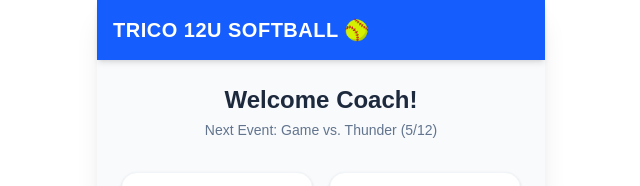
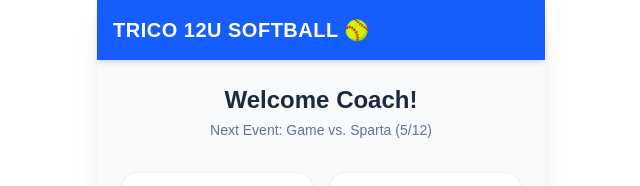
Before and after one commit to cryptoBrando/softball-app, a Next.js app in the folder softball-app/: page /softball-app/ in a window 1280 px wide. Shown: the top 186 px of the page, without its empty margins (319-959 px from the left). Built offline with nearby package versions, Linux system fonts and the light colour scheme.

Commit message:
Abstract next event details into a unified teamConfig.ts file

```diff
--- a/softball-app/src/app/page.tsx
+++ b/softball-app/src/app/page.tsx
@@ -1,12 +1,13 @@
 import Link from 'next/link';
 import { Calendar, LayoutList, Trophy, Users } from 'lucide-react';
+import { teamConfig } from './teamConfig';
 
 export default function Home() {
   return (
     <div className="p-6 bg-slate-50 min-h-[calc(100vh-4rem)]">
       <div className="mb-8 text-center">
         <h2 className="text-2xl font-black text-slate-800">Welcome Coach!</h2>
-        <p className="text-slate-500 text-sm mt-1">Next Event: Game vs. Thunder (5/12)</p>
+        <p className="text-slate-500 text-sm mt-1">Next Event: {teamConfig.nextEvent.type} vs. {teamConfig.nextEvent.opponent} ({teamConfig.nextEvent.shortDate})</p>
       </div>
 
       <div className="grid grid-cols-2 gap-4">
--- a/softball-app/src/app/schedule/page.tsx
+++ b/softball-app/src/app/schedule/page.tsx
@@ -3,10 +3,11 @@
 import Link from 'next/link';
 import { Calendar, MapPin, Clock, X } from 'lucide-react';
 import { useState } from 'react';
+import { teamConfig } from '../teamConfig';
 
 export default function Schedule() {
   const [events, setEvents] = useState([
-    { type: 'Game', date: 'May 12, 2026', time: '6:00 PM', opponent: 'Sparta', location: 'Field 4', isNext: true },
+    { type: teamConfig.nextEvent.type, date: teamConfig.nextEvent.date, time: teamConfig.nextEvent.time, opponent: teamConfig.nextEvent.opponent, location: teamConfig.nextEvent.location, isNext: true },
     { type: 'Practice', date: 'May 14, 2026', time: '5:30 PM', opponent: 'Infield Focus', location: 'Field 2', isNext: false },
     { type: 'Game', date: 'May 16, 2026', time: '9:00 AM', opponent: 'Lightning', location: 'Field 1', isNext: false },
   ]);
--- a/softball-app/src/app/schedule/pregame/page.tsx
+++ b/softball-app/src/app/schedule/pregame/page.tsx
@@ -2,6 +2,7 @@
 
 import { useState, useEffect } from 'react';
 import { Info, Navigation, Activity, Play, Square, Volume2 } from 'lucide-react';
+import { teamConfig } from '../../teamConfig';
 
 // Sound Synthesizer to create a whistle effect without needing MP3 files
 const playWhistle = () => {
@@ -178,8 +179,8 @@ export default function PregameItinerary() {
     <div className="p-4 bg-slate-50 min-h-screen pb-24">
       <div className="mb-6 flex justify-between items-start">
         <div>
-          <h1 className="text-2xl font-bold text-slate-800">Game vs. Sparta</h1>
-          <p className="text-slate-500 font-medium">May 12 • 6:00 PM First Pitch</p>
+          <h1 className="text-2xl font-bold text-slate-800">{teamConfig.nextEvent.type} vs. {teamConfig.nextEvent.opponent}</h1>
+          <p className="text-slate-500 font-medium">{teamConfig.nextEvent.date} • {teamConfig.nextEvent.time} First Pitch</p>
         </div>
       </div>
 
--- /dev/null
+++ b/softball-app/src/app/teamConfig.ts
@@ -0,0 +1,10 @@
+export const teamConfig = {
+  nextEvent: {
+    type: 'Game',
+    opponent: 'Sparta',
+    date: 'May 12, 2026',
+    shortDate: '5/12',
+    time: '6:00 PM',
+    location: 'Field 4'
+  }
+};
```
